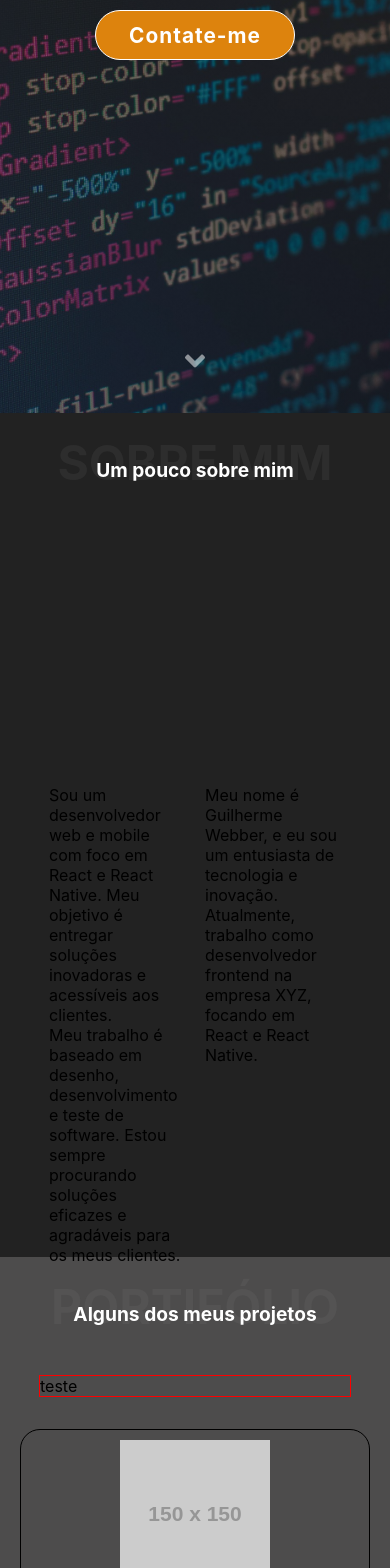
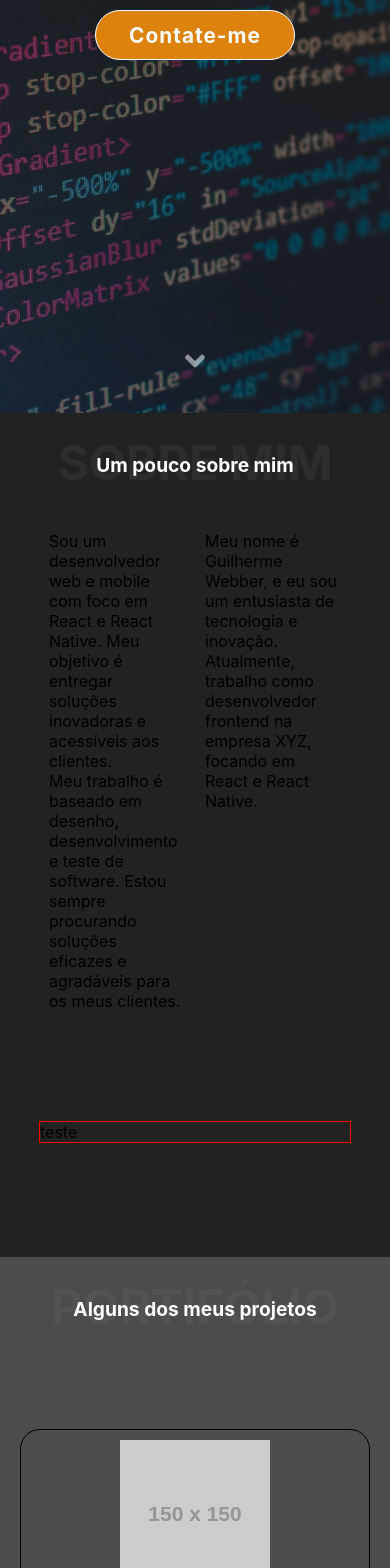
Before and after one commit to guiwebber/finalPortfolio, a React (Vite) app: page / in a window 390 px wide. Shown: the part 431-1999 px from the top of the page. Built offline with nearby package versions, Linux system fonts and the light colour scheme.

Commit message:
ajustes nos titles

```diff
--- a/src/components/body/about/About.css
+++ b/src/components/body/about/About.css
@@ -40,3 +40,15 @@
       font-size: 1.2rem;
     }
   }
+
+
+  @media (max-width: 500px) {
+    .textAbout {
+      width: 100%;
+      position: relative;
+      top: 10%;
+    }
+    .containerAbout .frontTitle h2 {
+      top: 40px;
+    }
+  }
--- a/src/components/body/contact/Contact.css
+++ b/src/components/body/contact/Contact.css
@@ -17,3 +17,9 @@
       font-size: 1.2rem;
     }
   }
+
+  @media (max-width: 500px) {
+    .containerContact .frontTitle h2 {
+      top: 40px;
+    }
+  }
--- a/src/components/body/projects/Projects.css
+++ b/src/components/body/projects/Projects.css
@@ -61,3 +61,9 @@
     font-size: 1.2rem;
   }
 }
+
+@media (max-width: 500px) {
+  .containerProjects .frontTitle h2 {
+    top: 40px;
+  }
+}
--- a/src/components/body/skills/Skills.css
+++ b/src/components/body/skills/Skills.css
@@ -19,3 +19,10 @@
       font-size: 1.2rem;
     }
   }
+
+
+@media (max-width: 500px) {
+  .containerSkills .frontTitle h2 {
+    top: 40px;
+  }
+}
```
